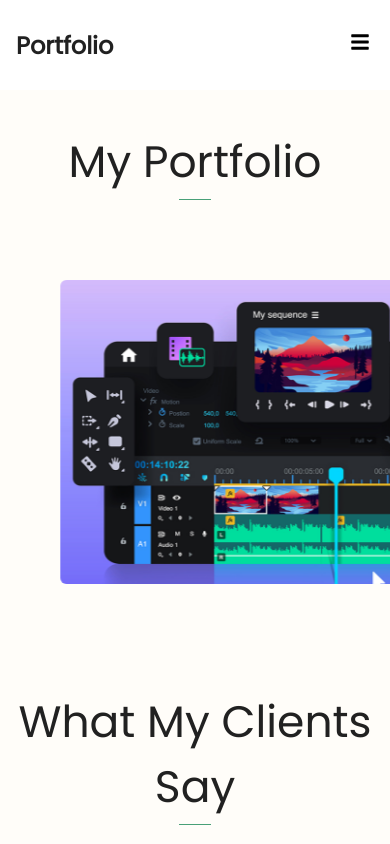
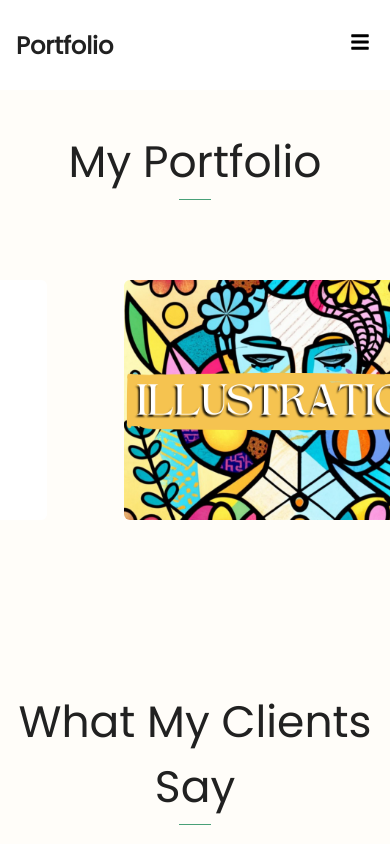
Before and after one commit to portfolio-mohitdoad/portfolio, a React (Create React App) app: page /portfolio in a window 390 px wide. Shown: the top 844 px of the page. Built offline with nearby package versions, Linux system fonts and the light colour scheme.

Commit message:
responsive bar final

```diff
--- a/src/components/User.css
+++ b/src/components/User.css
@@ -110,15 +110,15 @@
   }
 
   25% {
-    transform: translateX(-100vw);
+    transform: translateX(-75vw);
   }
 
   50% {
-    transform: translateX(-200vw);
+    transform: translateX(-150vw);
   }
 
   75% {
-    transform: translateX(-100vw);
+    transform: translateX(-75vw);
   }
 
   100% {
@@ -126,6 +126,27 @@
   }
 }
 @keyframes slide2 {
+  0% {
+    transform: translateX(0vw);
+  }
+
+  25% {
+    transform: translateX(-135vw);
+  }
+
+  50% {
+    transform: translateX(-270vw);
+  }
+
+  75% {
+    transform: translateX(-135vw);
+  }
+
+  100% {
+    transform: translateX(0vw);
+  }
+}
+@keyframes slide3 {
   0% {
     transform: translateX(0vw);
   }
@@ -140,27 +161,6 @@
 
   75% {
     transform: translateX(-165vw);
-  }
-
-  100% {
-    transform: translateX(0vw);
-  }
-}
-@keyframes slide3 {
-  0% {
-    transform: translateX(0vw);
-  }
-
-  25% {
-    transform: translateX(-300vw);
-  }
-
-  50% {
-    transform: translateX(-600vw);
-  }
-
-  75% {
-    transform: translateX(-300vw);
   }
 
   100% {
@@ -188,6 +188,11 @@ h5 {
   h4 {
     color: #212121;
   }
+
+  .slide img {
+    height: 15em;
+    width: 22em;
+  }
 }
 
 @media screen and (max-width: 700px) {
@@ -198,8 +203,8 @@ h5 {
 }
 @media screen and (max-width: 450px) {
   .slide {
-    animation: slide3 10s linear infinite forwards;
-    margin-left: 100px;
-    margin-right: 100px;
+    animation: slide3 20s linear infinite forwards;
+    margin-left: 10px;
+    margin-right: 10px;
   }
 }
```
